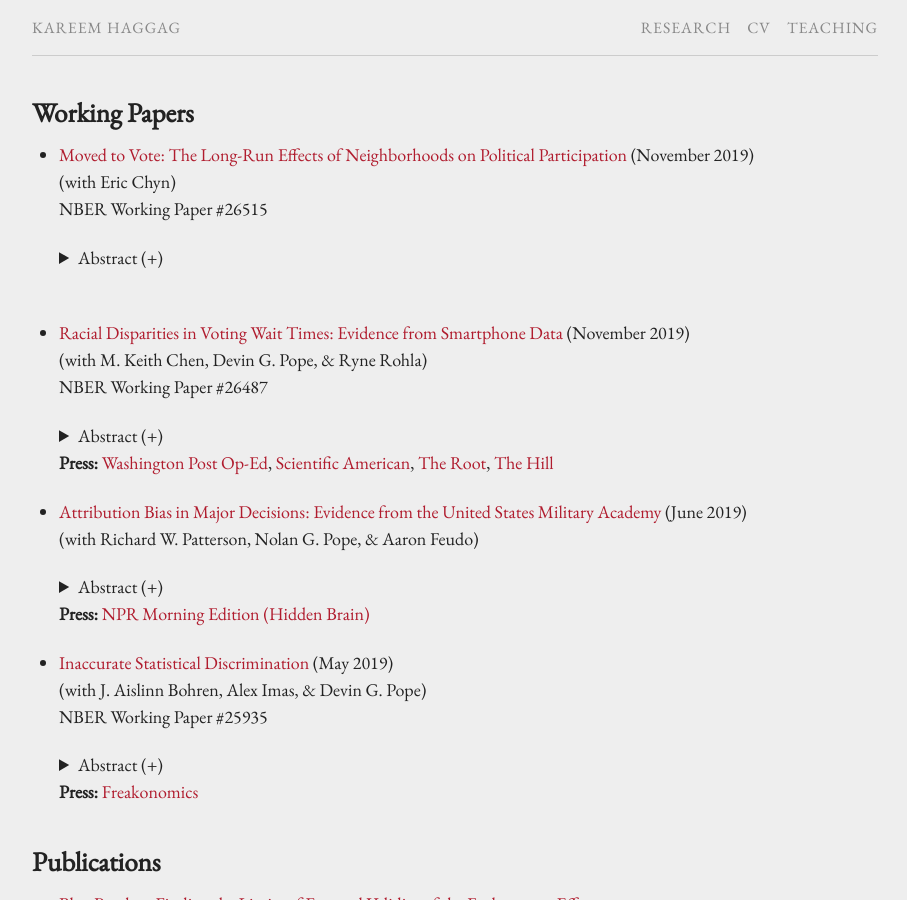
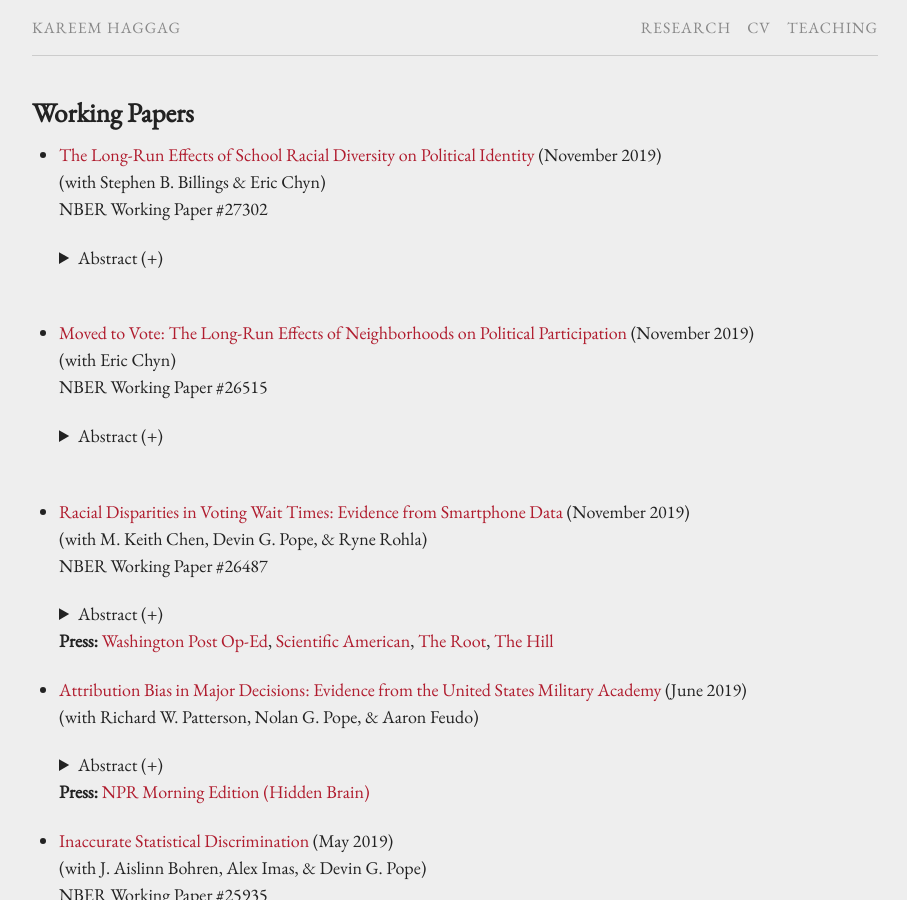
Before and after one commit to kareemhaggag/kareemhaggag.github.io, a Jekyll site: the page built from research.md, in a window 1280 px wide and 900 px high. Shown: the whole window, without its empty margins (185-1092 px from the left). Built offline with Jekyll 4.4.1, drawn with Linux system fonts in a browser that asks for light colours; our own code applies the rules of GitHub Pages for plain Markdown files; some of the changed lines change nothing that is shown.

Commit message:
Update CV and Research Page

```diff
--- a/research.md
+++ b/research.md
@@ -3,6 +3,17 @@ layout: page
 permalink: /research/
 ---
 ## Working Papers
+
+
+* [The Long-Run Effects of School Racial Diversity on Political Identity](/f/School_Diversity_Partisanship.pdf) (November 2019)<br>
+  (with Stephen B. Billings & Eric Chyn)<br />
+  NBER Working Paper #27302
+
+
+   <details><summary> Abstract (+) </summary>
+
+   <blockquote><p align="left"> How do early-life experiences shape political identity? In this paper, we study how a shock to the social lives of youth affected their party affiliation in adulthood. Specifically, we examine the end of race-based busing in Charlotte-Mecklenburg schools (CMS), an event that led to large changes in school racial composition. Using linked administrative data, we compare party affiliation for students who had lived on opposite sides of newly drawn school boundaries. We find that a 10-percentage point increase in the share of minorities in a student’s assigned school decreased their likelihood of registering as a Republican by 8.8 percent. Consistent with the con- tact hypothesis, this impact is entirely driven by white students (a 12 percent decrease). This effect size is roughly 16 percent of the correlation between parents and their children’s party affiliations. Finally, consistent with this change reflecting underlying partisan identity, we find no significant effect on voter registration likelihood. Together these results suggest that schools in childhood play an important role in shaping partisanship.</p> </blockquote>
+   </details> <br />
 
 
 * [Moved to Vote: The Long-Run Effects of Neighborhoods on Political Participation](/f/Moved_to_Vote.pdf) (November 2019)<br>
```
Also changed, not shown: 1 other file.
